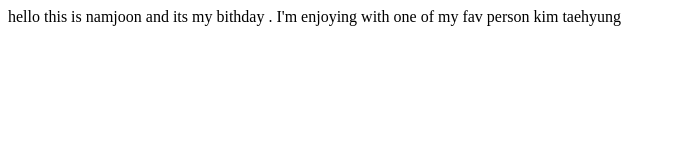
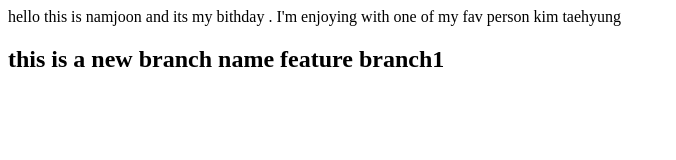
Before and after one commit to swapnil-thv-23/MyAppCode, a plain HTML site: page index.html in a window 1280 px wide. Shown: the whole page, without its empty margins (0-676 px from the left). Drawn offline with Linux system fonts and the light colour scheme.

Commit message:
new feature branch

```diff
--- a/index.html
+++ b/index.html
@@ -1 +1,2 @@
 <P>hello this is namjoon and its my bithday . I'm enjoying with one of my fav person kim taehyung</P>
+<h2> this is a new branch name feature branch1</h2>
```
